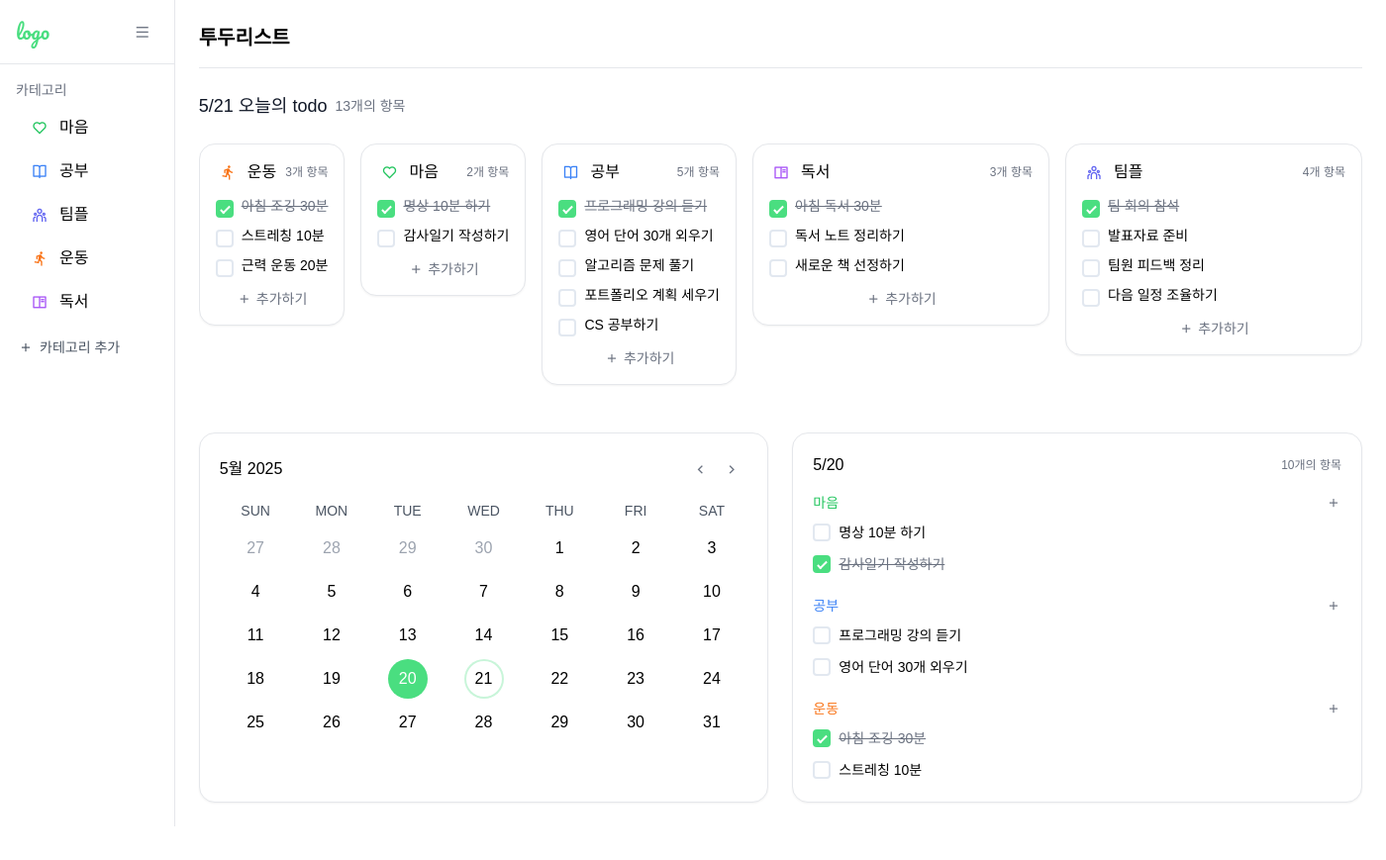
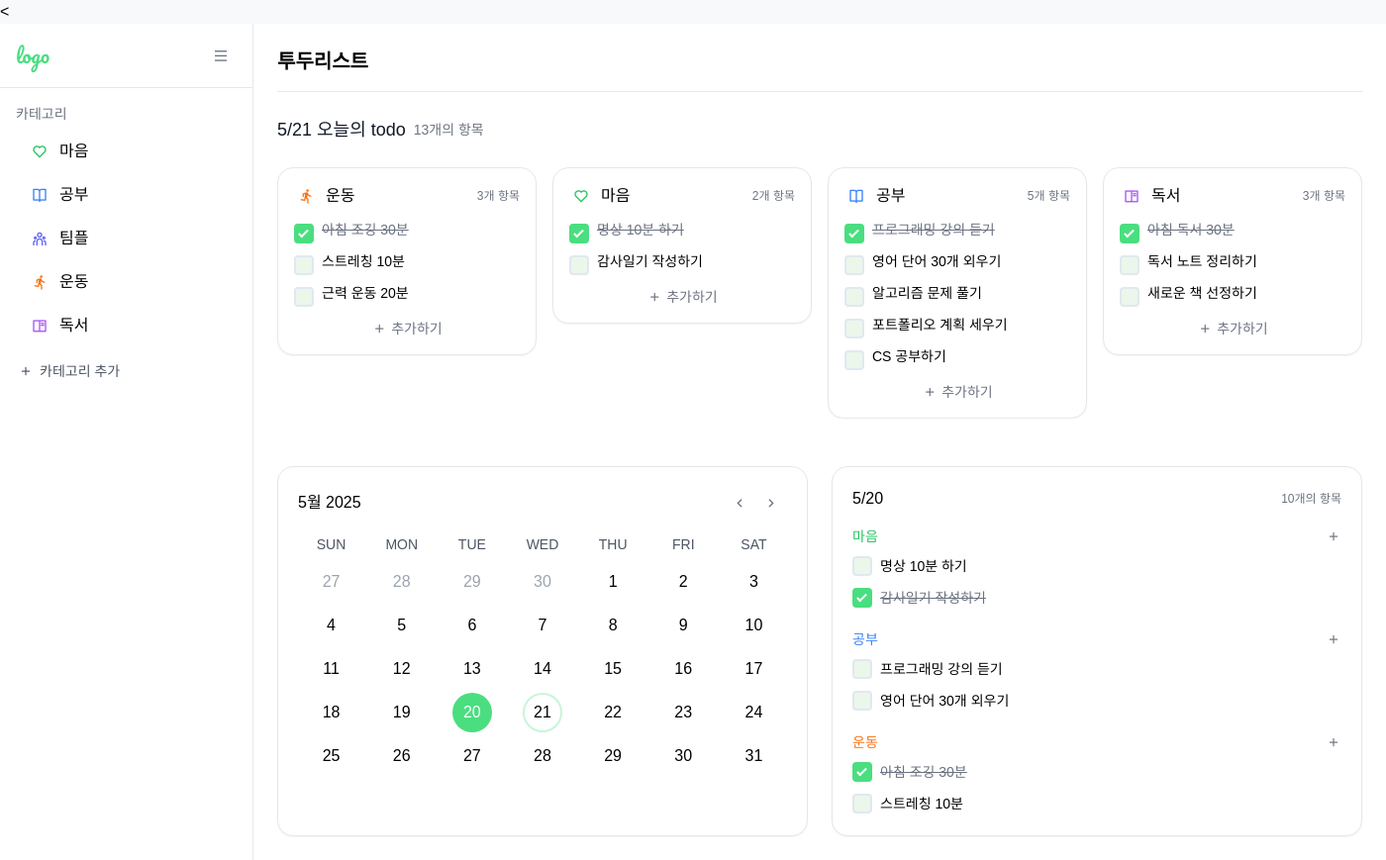
Before and after one commit to sum-young/-_-, a Flask app: page /taskmain in a window 1400 px wide. Shown: the whole page at 99% size. Before the commit the page ends 835 px from the top, so only its background shows below. Run offline with Flask 3, Linux system fonts and the light colour scheme; some libraries are stand-ins or nearby versions.

Commit message:
가로스크롤바 추가

```diff
--- a/style.css
+++ b/static/style.css
@@ -1,6 +1,6 @@
 /* style.css */
 
-body {
+.login_page body {
   background-color: #f4f4f4;
   display: flex;
   justify-content: center;
@@ -98,3 +98,42 @@ th {
   flex-direction: column;
   align-items: center;
 }
+
+
+
+  .todo-row {
+    display: flex;
+    gap: 1rem; /* Tailwind gap-4 */
+    overflow-x: auto;
+    overflow-y: hidden;
+    scroll-snap-type: x mandatory;
+    -webkit-overflow-scrolling: touch;
+  }
+
+  .todo-row::-webkit-scrollbar {
+    height: 8px;
+  }
+  .todo-row::-webkit-scrollbar-thumb {
+    background: #bbb;
+    border-radius: 4px;
+  }
+  .todo-row {
+    scrollbar-width: thin;
+  }
+
+  .card {
+    flex: 0 0 calc((100% - 3rem) / 4); /* 4장만 보이게 */
+    scroll-snap-align: start;
+  }
+
+  /* 반응형: 필요 시 카드 폭 조정 */
+  @media (max-width: 1024px) {
+    .card {
+      flex: 0 0 calc((100% - 2rem) / 3);
+    }
+  }
+  @media (max-width: 640px) {
+    .card {
+      flex: 0 0 calc((100% - 1rem) / 2);
+    }
+  }
--- a/templates/taskmain.html
+++ b/templates/taskmain.html
@@ -6,6 +6,7 @@
 <title>투두리스트</title>
 <script src="https://cdn.tailwindcss.com/3.4.16"></script>
 <script>tailwind.config={theme:{extend:{colors:{primary:'#4ade80',secondary:'#a3e635'},borderRadius:{'none':'0px','sm':'4px',DEFAULT:'8px','md':'12px','lg':'16px','xl':'20px','2xl':'24px','3xl':'32px','full':'9999px','button':'8px'}}}}</script>
+<<link rel="stylesheet" href="{{ url_for('static', filename='style.css') }}">
   <link rel="preconnect" href="https://fonts.googleapis.com">
 <link rel="preconnect" href="https://fonts.gstatic.com" crossorigin>
 <link href="https://fonts.googleapis.com/css2?family=Pacifico&display=swap" rel="stylesheet">
@@ -177,11 +178,15 @@ color: white;
 <h2 class="text-lg font-medium text-gray-900">5/21 오늘의 todo</h2>
 <span class="ml-2 text-sm text-gray-500">13개의 항목</span>
 </div>
-<!-- 카테고리별 투두 대시보드 -->
+
+
+<!----------------------------스크롤바 조작을 위해 카드들을 하나의div로 묶음----------------------------->
+<!-- 카테고리별 오늘의 투두 대시보드 -->
 <div class="overflow-x-auto pb-4 mb-8">
-<div class="flex gap-4 min-w-max">
+  <!-- 스크롤용 래퍼 -->
+  <div class="todo-row flex gap-4">
     <!-- 운동 카드 -->
-<div class="bg-white border border-gray-200 rounded-lg p-4 shadow-sm h-fit">
+    <div class="card bg-white border border-gray-200 rounded-lg p-4 shadow-sm h-fit">
       <div class="flex items-center justify-between mb-3">
         <div class="flex items-center">
           <div class="w-6 h-6 flex items-center justify-center mr-2 text-orange-500">
@@ -191,6 +196,7 @@ color: white;
         </div>
         <span class="text-xs text-gray-500">3개 항목</span>
       </div>
+
       <ul class="space-y-2">
         <li class="flex items-start">
           <input type="checkbox" class="custom-checkbox mt-1" checked>
@@ -205,6 +211,7 @@ color: white;
           <span class="ml-2 text-sm">근력 운동 20분</span>
         </li>
       </ul>
+
       <div class="flex items-center justify-center mt-3">
         <button class="text-sm text-gray-500 hover:text-primary flex items-center">
           <div class="w-4 h-4 flex items-center justify-center mr-1">
@@ -214,8 +221,9 @@ color: white;
         </button>
       </div>
     </div>
+
     <!-- 마음 카드 -->
-<div class="bg-white border border-gray-200 rounded-lg p-4 shadow-sm h-fit">
+    <div class="card bg-white border border-gray-200 rounded-lg p-4 shadow-sm h-fit">
       <div class="flex items-center justify-between mb-3">
         <div class="flex items-center">
           <div class="w-6 h-6 flex items-center justify-center mr-2 text-green-500">
@@ -225,6 +233,7 @@ color: white;
         </div>
         <span class="text-xs text-gray-500">2개 항목</span>
       </div>
+
       <ul class="space-y-2">
         <li class="flex items-start">
           <input type="checkbox" class="custom-checkbox mt-1" checked>
@@ -235,6 +244,7 @@ color: white;
           <span class="ml-2 text-sm">감사일기 작성하기</span>
         </li>
       </ul>
+
       <div class="flex items-center justify-center mt-3">
         <button class="text-sm text-gray-500 hover:text-primary flex items-center">
           <div class="w-4 h-4 flex items-center justify-center mr-1">
@@ -244,8 +254,9 @@ color: white;
         </button>
       </div>
     </div>
+
     <!-- 공부 카드 -->
-<div class="bg-white border border-gray-200 rounded-lg p-4 shadow-sm h-fit">
+    <div class="card bg-white border border-gray-200 rounded-lg p-4 shadow-sm h-fit">
       <div class="flex items-center justify-between mb-3">
         <div class="flex items-center">
           <div class="w-6 h-6 flex items-center justify-center mr-2 text-blue-500">
@@ -255,6 +266,7 @@ color: white;
         </div>
         <span class="text-xs text-gray-500">5개 항목</span>
       </div>
+
       <ul class="space-y-2">
         <li class="flex items-start">
           <input type="checkbox" class="custom-checkbox mt-1" checked>
@@ -277,6 +289,7 @@ color: white;
           <span class="ml-2 text-sm">CS 공부하기</span>
         </li>
       </ul>
+
       <div class="flex items-center justify-center mt-3">
         <button class="text-sm text-gray-500 hover:text-primary flex items-center">
           <div class="w-4 h-4 flex items-center justify-center mr-1">
@@ -286,8 +299,9 @@ color: white;
         </button>
       </div>
     </div>
+
     <!-- 독서 카드 -->
-<div class="bg-white border border-gray-200 rounded-lg p-4 shadow-sm h-fit w-[300px]">
+    <div class="card bg-white border border-gray-200 rounded-lg p-4 shadow-sm h-fit">
       <div class="flex items-center justify-between mb-3">
         <div class="flex items-center">
           <div class="w-6 h-6 flex items-center justify-center mr-2 text-purple-500">
@@ -297,6 +311,7 @@ color: white;
         </div>
         <span class="text-xs text-gray-500">3개 항목</span>
       </div>
+
       <ul class="space-y-2">
         <li class="flex items-start">
           <input type="checkbox" class="custom-checkbox mt-1" checked>
@@ -311,6 +326,7 @@ color: white;
           <span class="ml-2 text-sm">새로운 책 선정하기</span>
         </li>
       </ul>
+
       <div class="flex items-center justify-center mt-3">
         <button class="text-sm text-gray-500 hover:text-primary flex items-center">
           <div class="w-4 h-4 flex items-center justify-center mr-1">
@@ -322,7 +338,7 @@ color: white;
     </div>
 
     <!-- 팀플 카드 -->
-<div class="bg-white border border-gray-200 rounded-lg p-4 shadow-sm h-fit w-[300px]">
+    <div class="card bg-white border border-gray-200 rounded-lg p-4 shadow-sm h-fit">
       <div class="flex items-center justify-between mb-3">
         <div class="flex items-center">
           <div class="w-6 h-6 flex items-center justify-center mr-2 text-indigo-500">
@@ -332,6 +348,7 @@ color: white;
         </div>
         <span class="text-xs text-gray-500">4개 항목</span>
       </div>
+
       <ul class="space-y-2">
         <li class="flex items-start">
           <input type="checkbox" class="custom-checkbox mt-1" checked>
@@ -350,6 +367,7 @@ color: white;
           <span class="ml-2 text-sm">다음 일정 조율하기</span>
         </li>
       </ul>
+
       <div class="flex items-center justify-center mt-3">
         <button class="text-sm text-gray-500 hover:text-primary flex items-center">
           <div class="w-4 h-4 flex items-center justify-center mr-1">
@@ -361,6 +379,9 @@ color: white;
     </div>
   </div>
 </div>
+<!------------------------------------------ ---------------------------------->
+
+
 <!-- 캘린더 및 일일 투두 -->
 <div class="grid grid-cols-2 gap-6 mt-8">
 <!-- 캘린더 -->
```
Lines whose indentation alone changed are shown as unchanged.
